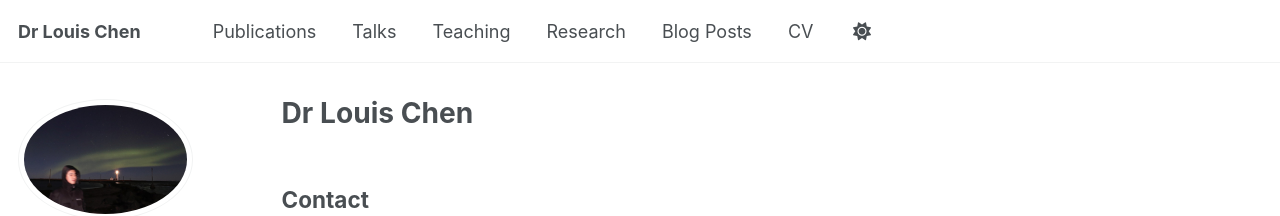
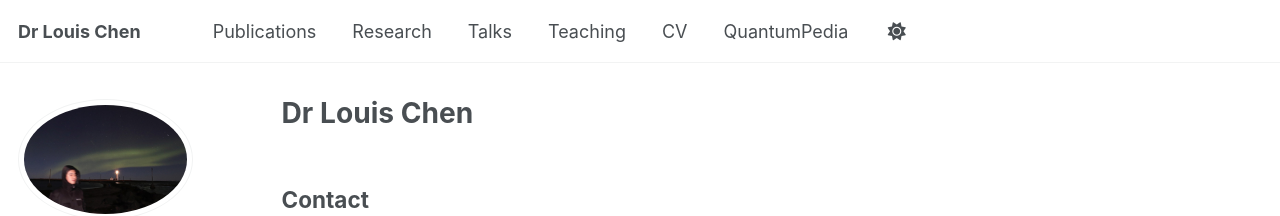
Before and after one commit to Louisanity/louisanity.github.io, a Jekyll site: the page built from _pages/about.md, in a window 1280 px wide. Shown: the top 216 px of the page. Built offline with Jekyll 4.4.1, drawn with Linux system fonts in a browser that asks for light colours; some web fonts are replaced.

Commit message:
Update navigation.yml

```diff
--- a/_data/navigation.yml
+++ b/_data/navigation.yml
@@ -11,20 +11,21 @@ main:
   - title: "Publications"
     url: /publications/
 
+  - title: "Research"
+    url: /Research/
+
   - title: "Talks"
     url: /talks/
 
   - title: "Teaching"
     url: /teaching/
 
-  - title: "Research"
-    url: /Research/
-
-  - title: "Blog Posts"
-    url: /year-archive/
 
   - title: "CV"
     url: /cv/
+
+  - title: "QuantumPedia"
+    url: /year-archive/
 
   # - title: "CV"
   #   url: /cv-json/
```
